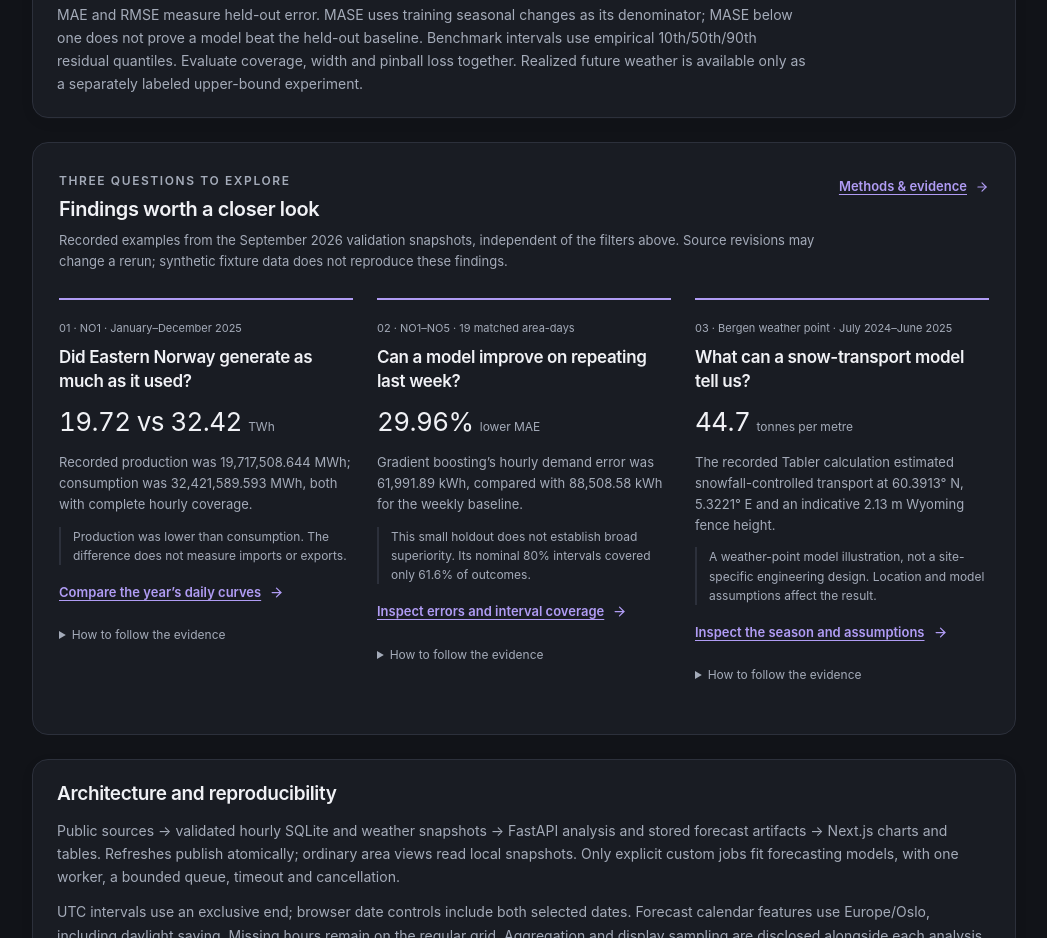
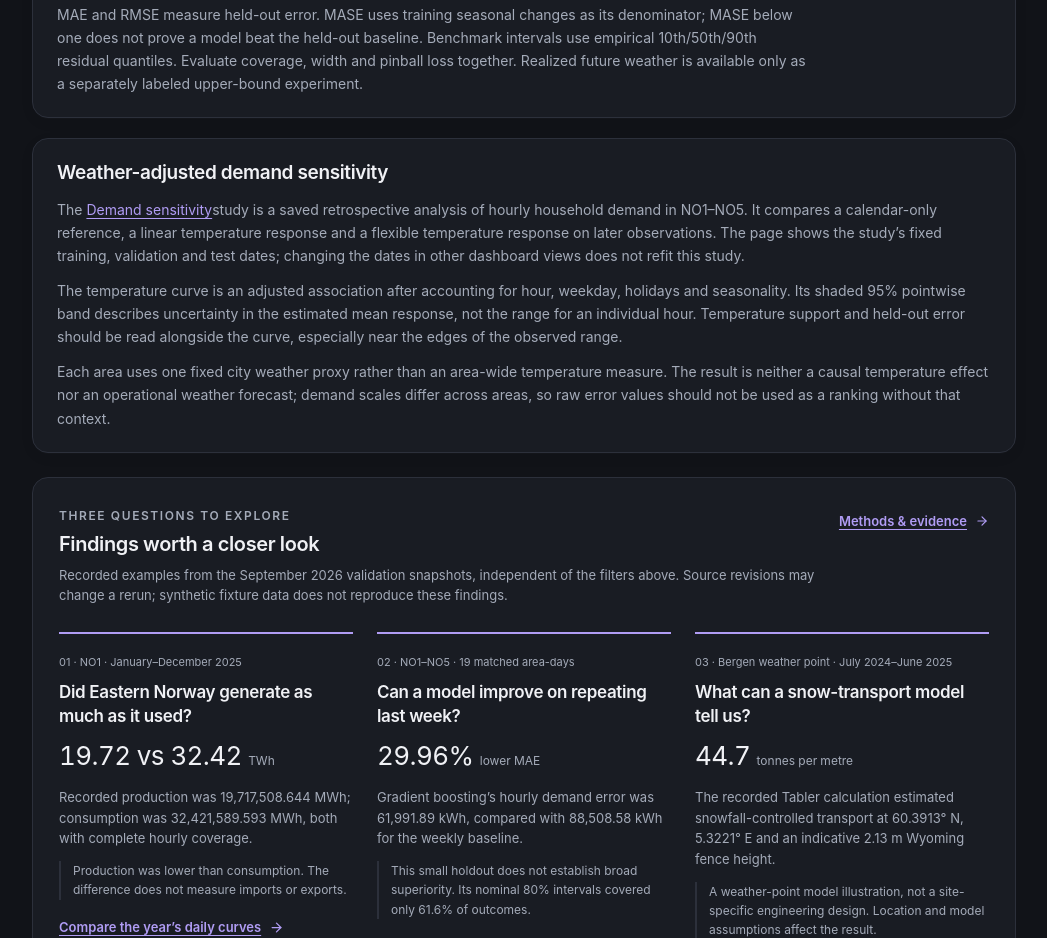
Before and after one commit to TaoM29/norwegian-energy-dashboard, a Next.js app in the folder frontend/: page /methods in a window 1280 px wide. Shown: the part 1520-2458 px from the top of the page, without its empty margins (232-1279 px from the left). Built offline with nearby package versions, Linux system fonts and the light colour scheme; no server answers.

Commit message:
test: add sensitivity workflow browser coverage

```diff
--- a/frontend/app/methods/page.tsx
+++ b/frontend/app/methods/page.tsx
@@ -155,6 +155,33 @@ export default function Methods() {
             </section>
           </div>
         </section>
+        <section className="analysis-panel">
+          <h2>Weather-adjusted demand sensitivity</h2>
+          <p>
+            The <a href="/diagnostics?view=sensitivity">Demand sensitivity</a>
+            study is a saved retrospective analysis of hourly household demand
+            in NO1–NO5. It compares a calendar-only reference, a linear
+            temperature response and a flexible temperature response on later
+            observations. The page shows the study’s fixed training,
+            validation and test dates; changing the dates in other dashboard
+            views does not refit this study.
+          </p>
+          <p>
+            The temperature curve is an adjusted association after accounting
+            for hour, weekday, holidays and seasonality. Its shaded 95%
+            pointwise band describes uncertainty in the estimated mean response,
+            not the range for an individual hour. Temperature support and
+            held-out error should be read alongside the curve, especially near
+            the edges of the observed range.
+          </p>
+          <p>
+            Each area uses one fixed city weather proxy rather than an
+            area-wide temperature measure. The result is neither a causal
+            temperature effect nor an operational weather forecast; demand
+            scales differ across areas, so raw error values should not be used
+            as a ranking without that context.
+          </p>
+        </section>
         <OverviewCaseStudies />
         <section className="analysis-panel">
           <h2>Architecture and reproducibility</h2>
```
Also changed, not shown: 1 other file (tests, documents, lock files or other folders).
